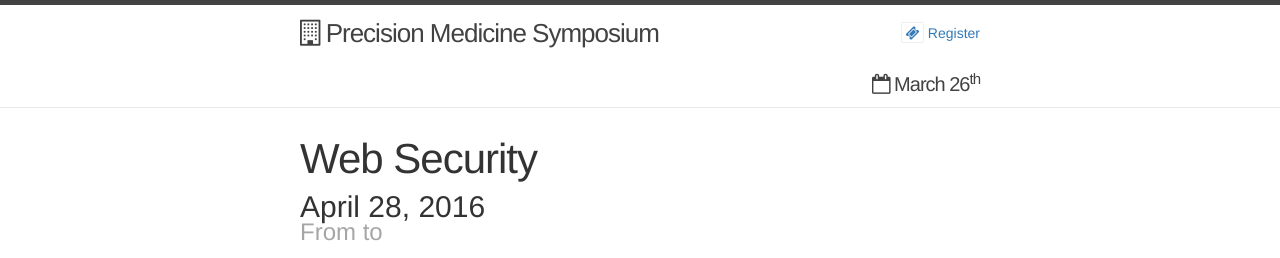
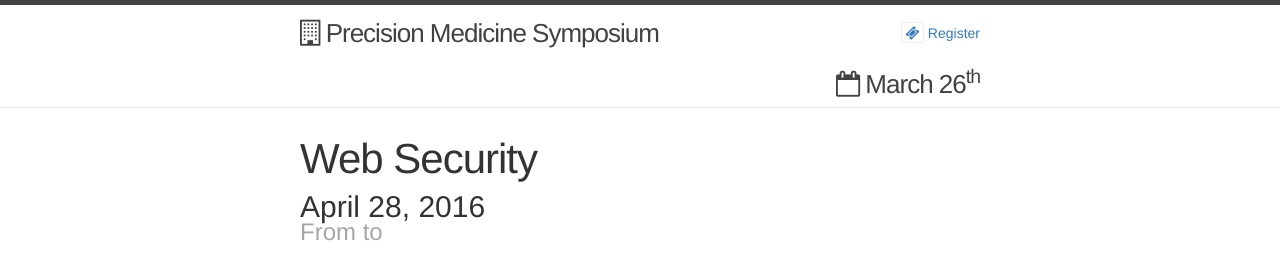
Before and after one commit to dhillonv10/pmi, a Jekyll site: the page built from _posts/2016-04-28-web-security.md, in a window 1280 px wide. Shown: the top 258 px of the page. Built offline with Jekyll 4.4.1, drawn with Linux system fonts in a browser that asks for light colours; nearby versions of some CDN libraries.

```diff
--- a/_sass/_layout.scss
+++ b/_sass/_layout.scss
@@ -25,8 +25,8 @@
 }
 
 .site-title2 {
-    font-size: 20px;
-    font-weight: 200;
+    font-size: 26px;
+    font-weight: 300;
     line-height: 46px;
     letter-spacing: -1px;
     margin-bottom: 0;
```
